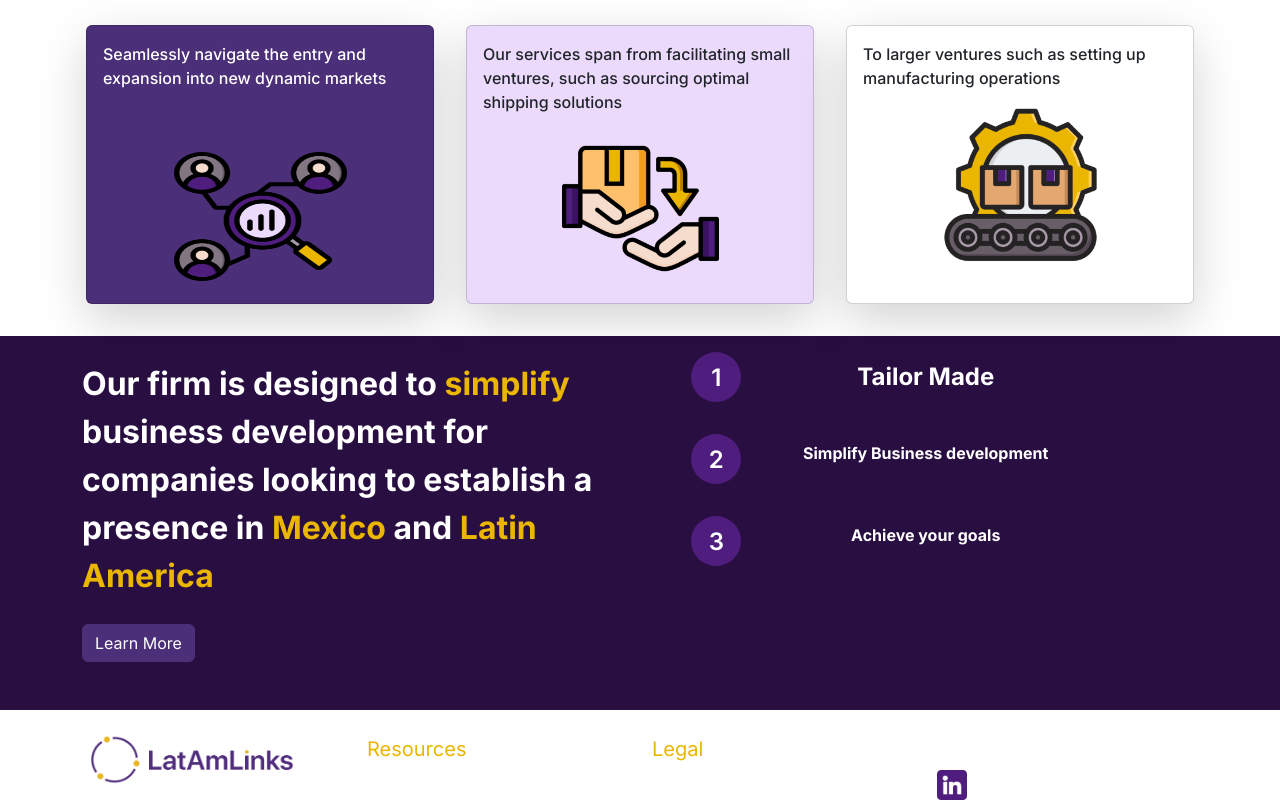
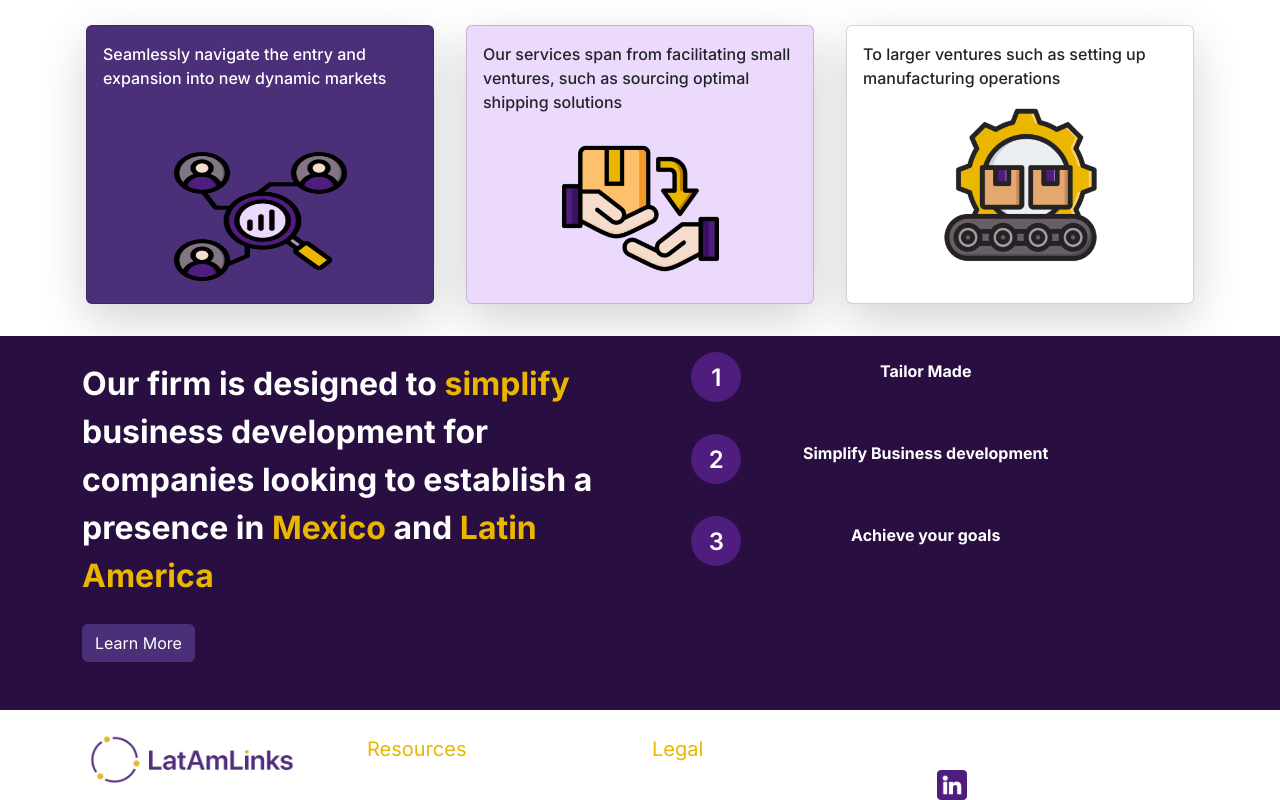
Before and after one commit to LATAMLINKS/LATAMLINKS.github.io, a Next.js app: page / in a window 1280 px wide. Shown: the part 983-1783 px from the top of the page. Built offline with nearby package versions, Linux system fonts and the light colour scheme.

Commit message:
change font-size

```diff
--- a/src/app/page.tsx
+++ b/src/app/page.tsx
@@ -120,7 +120,7 @@ export default function Home() {
                       </div>
                       <div className="col-10">
                         <button
-                          className="btn btn-fourth bg-fourth text-white fs-4 fw-bold w-75 ms-2"
+                          className="btn btn-fourth bg-fourth text-white fs-6 fw-bold w-75 ms-2"
                           type="button"
                           data-bs-toggle="collapse"
                           data-bs-target="#collapse-1"
```
